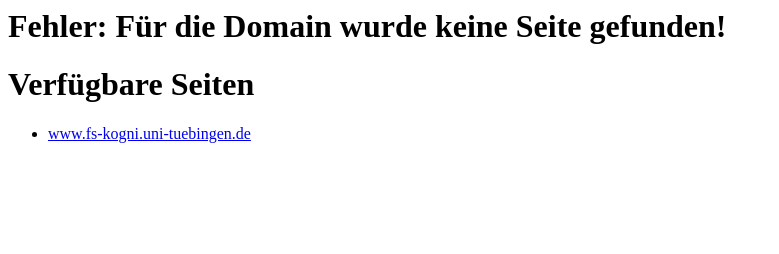
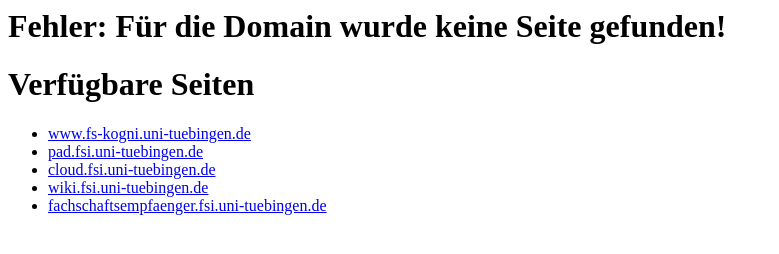
Before and after one commit to fsi-tue/docker, a plain HTML site: page default-page/html/index.html in a window 1280 px wide. Shown: the whole page, without its empty margins (0-779 px from the left). Drawn offline with Linux system fonts and the light colour scheme.

Commit message:
default-page: Update index.html
Add new hosts to the default error (not found) page.

```diff
--- a/default-page/html/index.html
+++ b/default-page/html/index.html
@@ -7,7 +7,11 @@
     <h1>Fehler: Für die Domain wurde keine Seite gefunden!</h1>
     <h1>Verfügbare Seiten</h1>
     <ul>
-      <li><a href="//www.fs-kogni.uni-tuebingen.de">www.fs-kogni.uni-tuebingen.de</a></li>
+      <li><a href="https://www.fs-kogni.uni-tuebingen.de">www.fs-kogni.uni-tuebingen.de</a></li>
+      <li><a href="https://pad.fsi.uni-tuebingen.de">pad.fsi.uni-tuebingen.de</a></li>
+      <li><a href="https://cloud.fsi.uni-tuebingen.de">cloud.fsi.uni-tuebingen.de</a></li>
+      <li><a href="https://wiki.fsi.uni-tuebingen.de">wiki.fsi.uni-tuebingen.de</a></li>
+      <li><a href="https://fachschaftsempfaenger.fsi.uni-tuebingen.de">fachschaftsempfaenger.fsi.uni-tuebingen.de</a></li>
     </ul>
   </body>
 </html>
```
